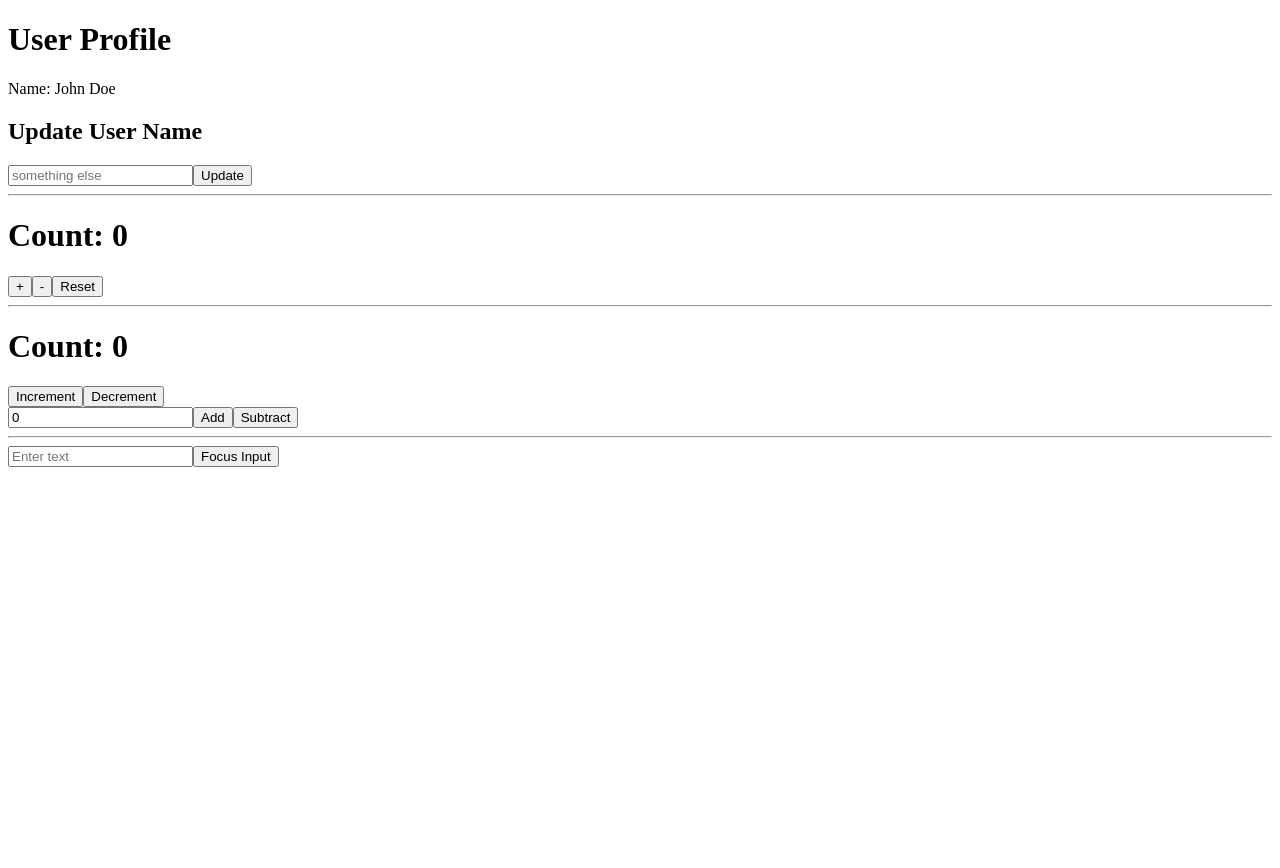
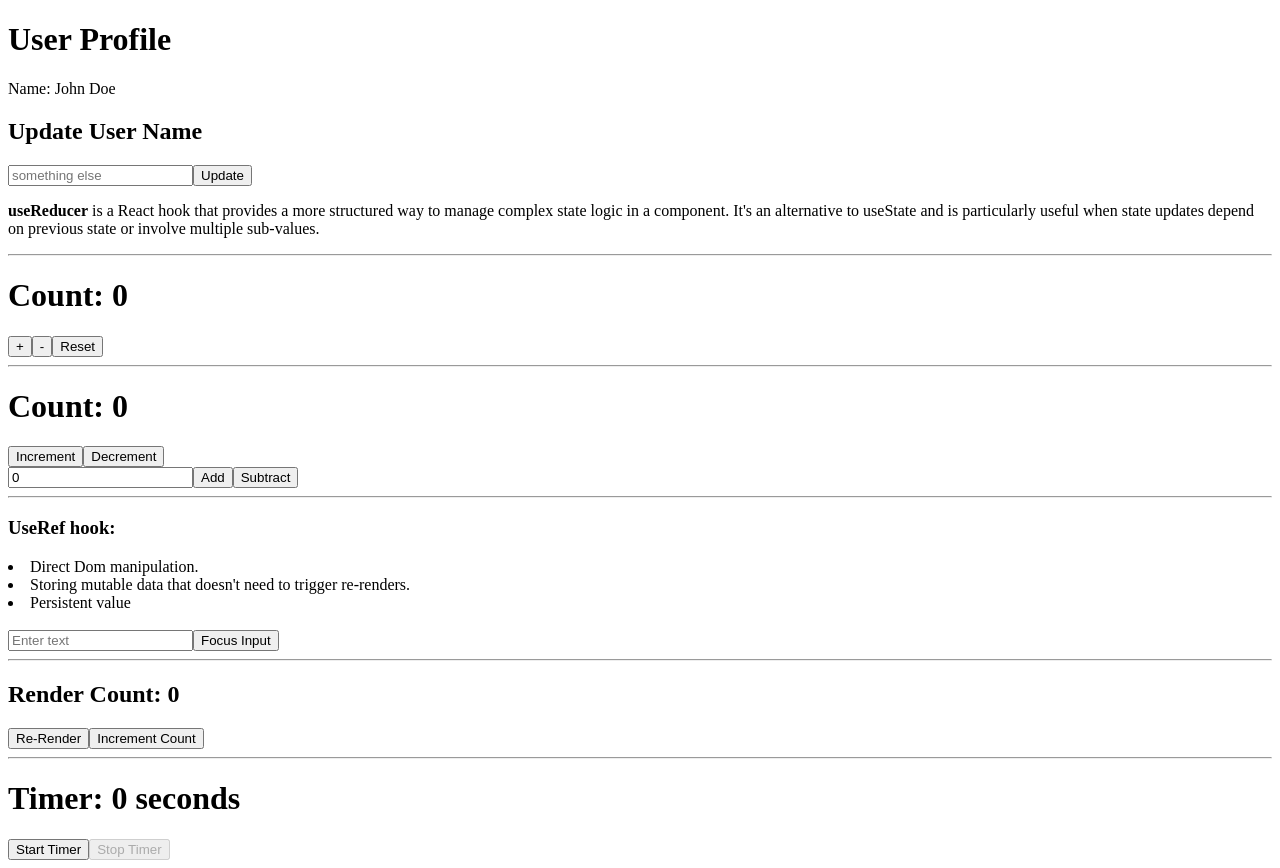
Before and after one commit to Sujan680/React-js-, a React (Vite) app in the folder react-project/: page / in a window 1280 px wide. Before the commit the page ends 800 px from the top, so only its background shows below. Built offline with nearby package versions, Linux system fonts and the light colour scheme.

Commit message:
challenges of useRef hook with examples

```diff
--- a/react-project/src/App.jsx
+++ b/react-project/src/App.jsx
@@ -5,6 +5,8 @@ import UpdateUser from "./components/UpdateUser";
 import CounterApp from "./useReducer/CounterApp";
 import ChallengeCounter from "./useReducer/ChallengeCounter";
 import Example from "./useRef/Example";
+import Counter from "./useRef/Counter";
+import Timer from "./useRef/Timer";
 
 const App = () => {
   return (
@@ -14,13 +16,27 @@ const App = () => {
         <UpdateUser />
       </UserProvider>
 
-    {/* counter with useReducer hook  */}
-      <CounterApp/>
-      <ChallengeCounter/>
+      {/* counter with useReducer hook  */}
+      <p>
+        <strong>useReducer</strong> is a React hook that provides a more structured way to manage
+        complex state logic in a component. It's an alternative to useState and
+        is particularly useful when state updates depend on previous state or
+        involve multiple sub-values.
+      </p>
+      <CounterApp />
+      <ChallengeCounter />
 
       {/* useref  hooks*/}
 
-      <Example/>
+      <h3>UseRef hook:</h3>
+      <li>Direct Dom manipulation.</li>
+      <li>Storing mutable data that doesn't need to trigger re-renders.</li>
+      <li>Persistent value</li><br />
+      <Example />
+      <hr />
+      <Counter />
+      <hr />
+      <Timer />
     </div>
   );
 };
--- /dev/null
+++ b/react-project/src/useRef/Counter.jsx
@@ -0,0 +1,26 @@
+// useRef can store data that changes but doesn’t require a re-render (unlike useState).
+
+import React, { useRef, useState } from "react";
+
+const Counter = () => {
+  const [renderCount, setRenderCount] = useState(0);
+  const counterRef = useRef(0);
+
+  const increment = () => {
+    counterRef.current += 1; // // Updates countRef without triggering re-render
+    console.log("Count:", counterRef.current);
+  };
+
+  return (
+    <div>
+      <h2>Render Count: {renderCount}</h2>
+      <button onClick={() => setRenderCount((prev) => prev + 1)}>
+        Re-Render
+      </button>
+
+      <button onClick={increment}>Increment Count</button>
+    </div>
+  );
+};
+
+export default Counter;
--- a/react-project/src/useRef/Example.jsx
+++ b/react-project/src/useRef/Example.jsx
@@ -28,3 +28,9 @@ export default Example;
 // It is often used for direclty accessing DOM nodes without causing the components to re-render.
 
 // const ref = useRef(initialValue);
+
+// SUMMARY of useRef() hook:
+
+// Direct DOM manipulation
+// Storing mutable data that doesn't need to trigger re-renders
+// Persistent values (e.g., timers, previous state)
--- /dev/null
+++ b/react-project/src/useRef/Timer.jsx
@@ -0,0 +1,36 @@
+import React, { useEffect, useRef, useState } from 'react';
+
+const Timer = () => {
+  const timerId = useRef(null); // Reference for the timer
+  const [count, setCount] = useState(0); // Timer counter
+  const [isRunning, setIsRunning] = useState(false); // State to track timer status
+
+  const startTimer = () => {
+    if (!isRunning) { // Prevent multiple timers
+      setIsRunning(true);
+      timerId.current = setInterval(() => {
+        setCount((prev) => prev + 1);
+      }, 1000);
+    }
+  };
+
+  const stopTimer = () => {
+    clearInterval(timerId.current); // Clear the timer
+    setIsRunning(false);
+  };
+
+  useEffect(() => {
+    // Cleanup the timer on component unmount
+    return () => clearInterval(timerId.current);
+  }, []);
+
+  return (
+    <div>
+      <h1>Timer: {count} seconds</h1>
+      <button onClick={startTimer} disabled={isRunning}>Start Timer</button>
+      <button onClick={stopTimer} disabled={!isRunning}>Stop Timer</button>
+    </div>
+  );
+};
+
+export default Timer;
```
